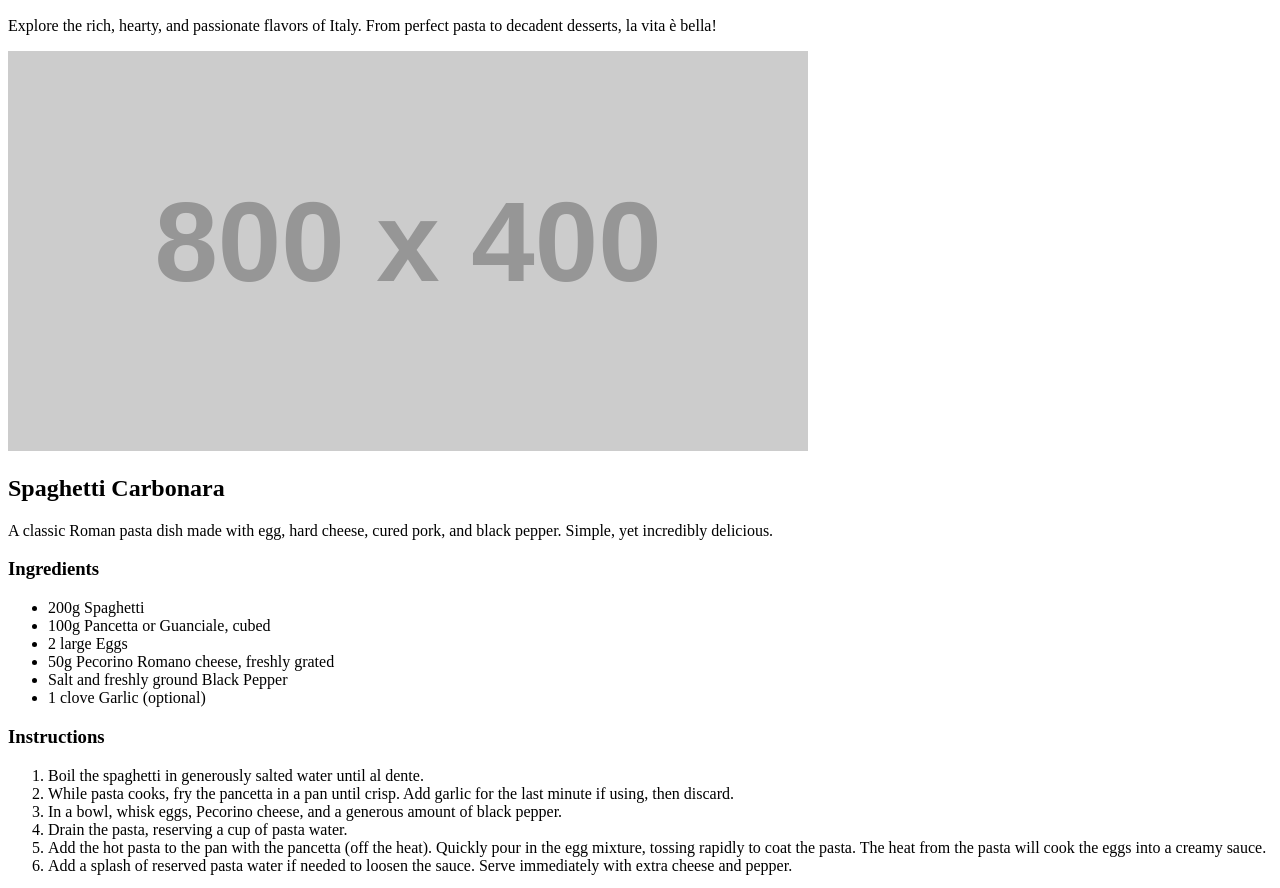
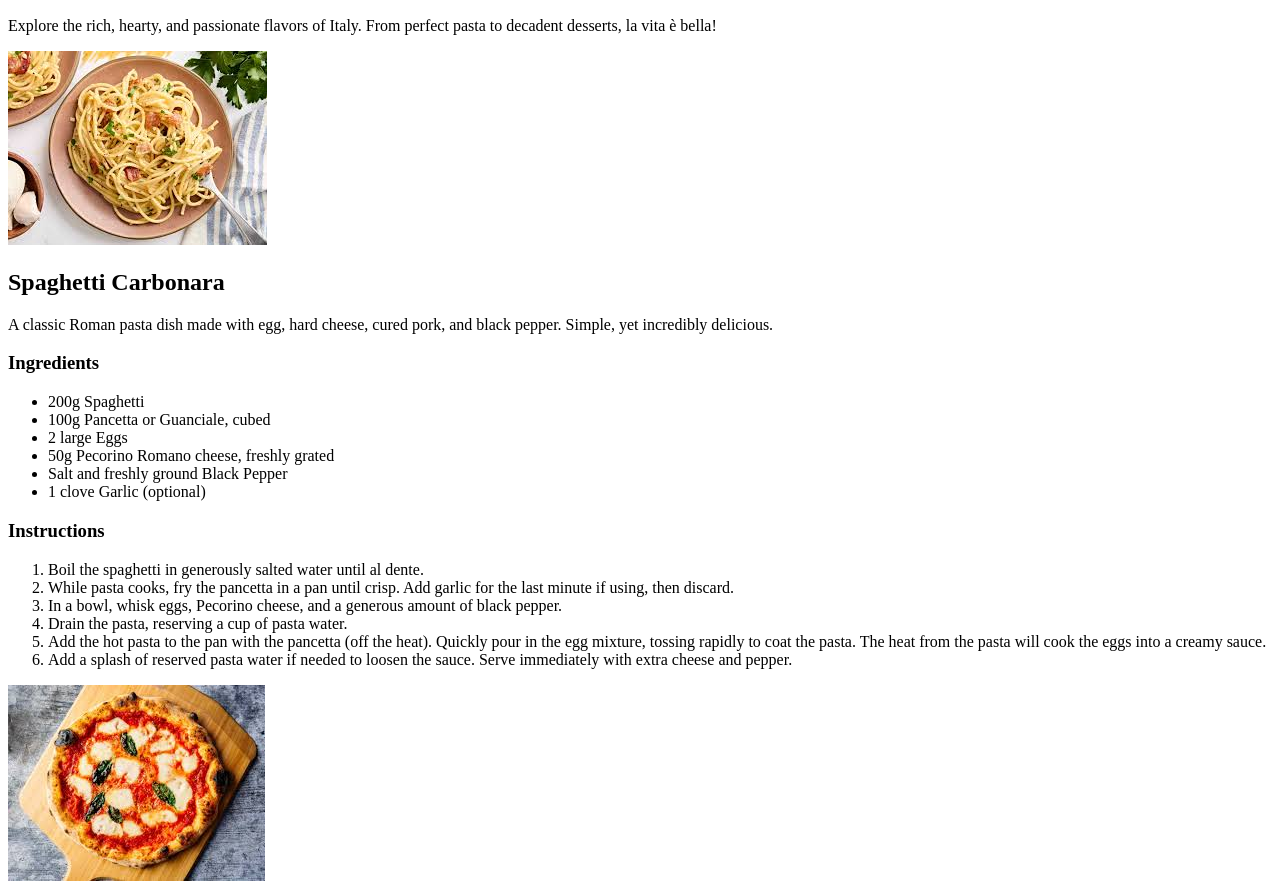
Before and after one commit to Satyam7790/SNW-project, a plain HTML site: page italian.html in a window 1280 px wide. Shown: the part 50-938 px from the top of the page. Drawn offline with Linux system fonts and the light colour scheme; placeholder pictures from the web are drawn by us.

Commit message:
added new details

```diff
--- a/italian.html
+++ b/italian.html
@@ -20,7 +20,7 @@
 
             <!-- Recipe 1: Spaghetti Carbonara -->
             <div class="recipe-detail-card">
-                <img src="https://placehold.co/800x400/D02B1D/FFFFFF?text=Spaghetti+Carbonara" alt="Spaghetti Carbonara">
+                <img src="download (4).jpeg" alt="Spaghetti Carbonara">
                 <h2>Spaghetti Carbonara</h2>
                 <p class="description">A classic Roman pasta dish made with egg, hard cheese, cured pork, and black pepper. Simple, yet incredibly delicious.</p>
 
@@ -47,7 +47,7 @@
 
             <!-- Recipe 2: Margherita Pizza -->
             <div class="recipe-detail-card">
-                <img src="https://placehold.co/800x400/00702A/FFFFFF?text=Margherita+Pizza" alt="Margherita Pizza">
+                <img src="download (5).jpeg" alt="Margherita Pizza">
                 <h2>Margherita Pizza</h2>
                 <p class="description">The queen of pizzas, featuring the colors of the Italian flag: red (tomatoes), white (mozzarella), and green (basil).</p>
 
@@ -74,7 +74,7 @@
 
             <!-- Recipe 3: Classic Lasagna -->
             <div class="recipe-detail-card">
-                <img src="https://placehold.co/800x400/D02B1D/FFFFFF?text=Classic+Lasagna" alt="Classic Lasagna">
+                <img src="download (6).jpeg" alt="Classic Lasagna">
                 <h2>Classic Beef Lasagna</h2>
                 <p class="description">Layers of rich bolognese sauce, creamy béchamel, and tender pasta, all baked to golden perfection.</p>
 
```
Also changed, not shown: download (4).jpeg (added), download (5).jpeg (added), download (6).jpeg (added).
